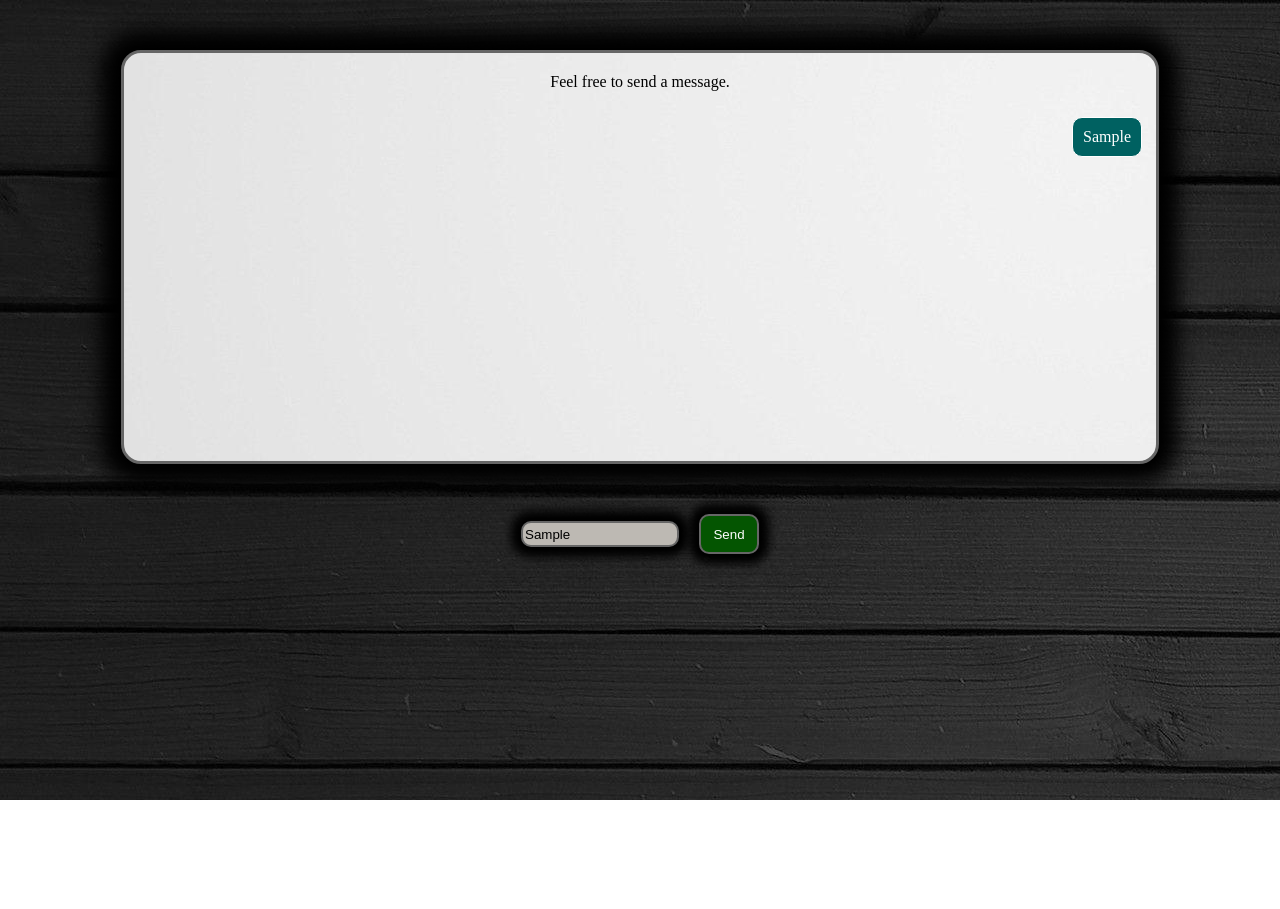
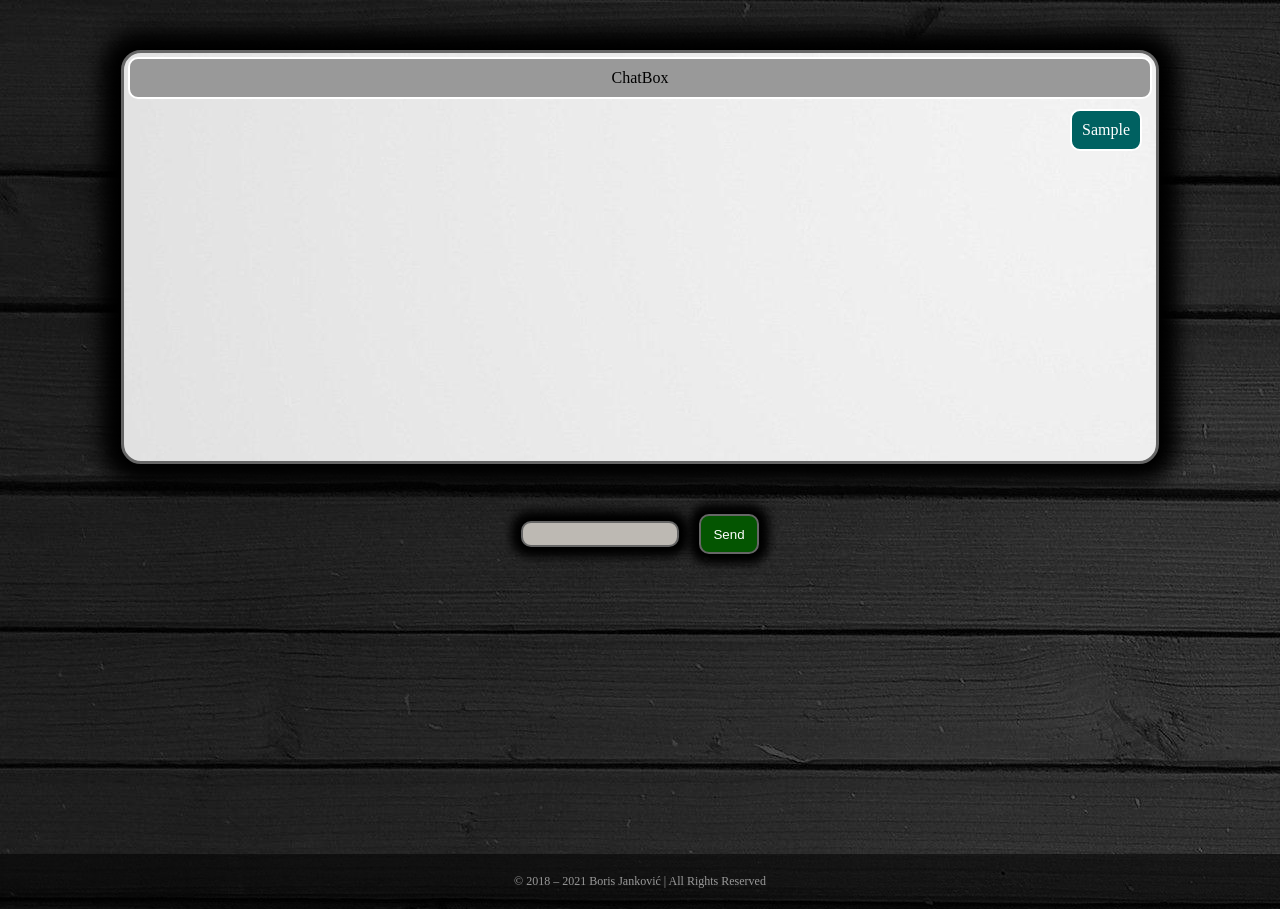
Before and after one commit to Boris2611/ChatBot, a plain HTML site: page index.html in a window 1280 px wide. Both pictures are taken after typing "Sample" into the empty fields and a click on the button "Send". Before the commit the page ends 800 px from the top, so only its background shows below. Drawn offline with Linux system fonts and the light colour scheme.

Commit message:
Add files via upload

```diff
--- a/index.html
+++ b/index.html
@@ -14,7 +14,7 @@
 
     <div class="center">
         <div id="scroll">
-            <p class="center">Feel free to send a message.</p>
+            <p class="center boxnav">ChatBox</p>
 
         </div>
     </div>
@@ -22,11 +22,16 @@
 
     <div id="textbox" class="center">
 
-            <input id="text">
+            <input onkeydown="{if(event.keyCode === 13) {submit()}}" id="text">
             <button id="btn" type="submit" onclick="submit()">Send</button>
 
 
     </div>
 
+    <footer>
+        <p class="footerText">© 2018 – 2021 Boris Janković | All Rights Reserved</p>
+    </footer>
+
+
 </body>
 </html>
--- a/main.js
+++ b/main.js
@@ -1,7 +1,8 @@
 const pop = new Audio("pop.mp3")
 
 var inputed="RandomText"
-var output = "RandomText"
+var output = "TestText"
+
 
 
 
@@ -11,6 +12,7 @@ var output = "RandomText"
 function submit() {
     inputed = text.value;
     input = inputed.toLowerCase();
+    text.value = ""; //Returning blank input
 
 /*
     if (x === 1) {
@@ -54,6 +56,10 @@ function logic() {
         output = "Hi.";
     }
 
+    if (input.includes("hello")) {
+        output = "Hi.";
+    }
+
     if (input.includes("how are")) {
         output = "I'm Fine. How are you?";
     }
@@ -79,7 +85,7 @@ function logic() {
     }
 
     if (input.includes("song")) {
-        output = "Yeah. One of the best mood songs. :D"; // need fixing
+        output = "Yeah. One of the best mood songs. :D";
     }
 
 
--- a/style.css
+++ b/style.css
@@ -27,6 +27,13 @@ body {
 }
 
 
+.boxnav {
+    background-color: #999;
+    margin: 0;
+    padding: 10px;
+    border-radius: 10px;
+    border: 2px solid white;
+}
 
 
 .botText, .myText, .startText {
@@ -34,27 +41,26 @@ body {
     border-radius: 10px;
     margin: 10px;
     color: white;
-
+    width:max-content; /* fit-content stoped working (This done the same) */
 }
 
 .startText {
     background-color: rgb(74, 8, 119);
     margin-top: 20px;
-    border: 1px solid #888;
+    border: 2px solid #888;
 }
 
 .botText {
     background-color: rgb(74, 8, 119);
     margin-top: 80px;
-    border: 1px solid #888;
-    width: fit-content;
+    border: 2px solid #888;
 }
 
 .myText {
     float: right;
     background-color: rgb(0, 97, 97);
     margin-top: 10px;
-    border: 1px solid white;
+    border: 2px solid white;
 }
 
 
@@ -84,3 +90,18 @@ button {
     width: 60px;
     box-shadow: 0px 0px 10px 10px black;
 }
+
+
+footer {
+    background-color: rgba(0, 0, 0, 0.527);
+
+}
+
+.footerText {
+    margin: 0;
+    color: #999;
+    text-align: center;
+    padding: 20px;
+    font-size: 12px;
+    margin-top: 300px;
+}
```
